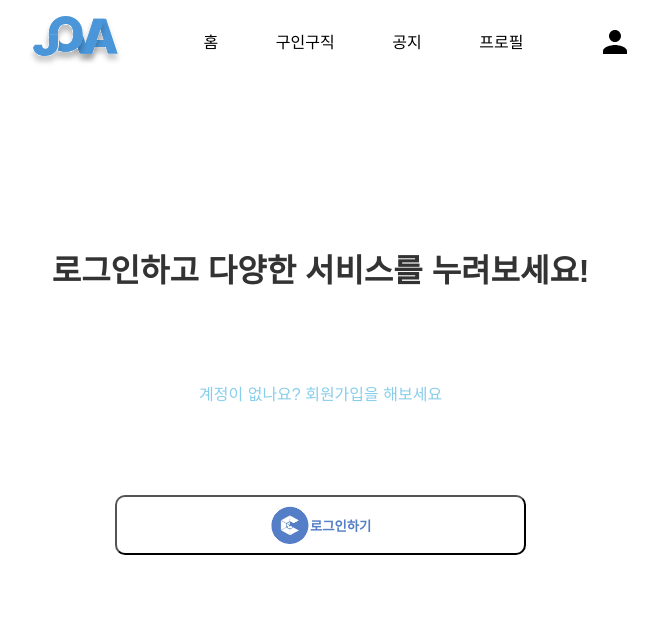
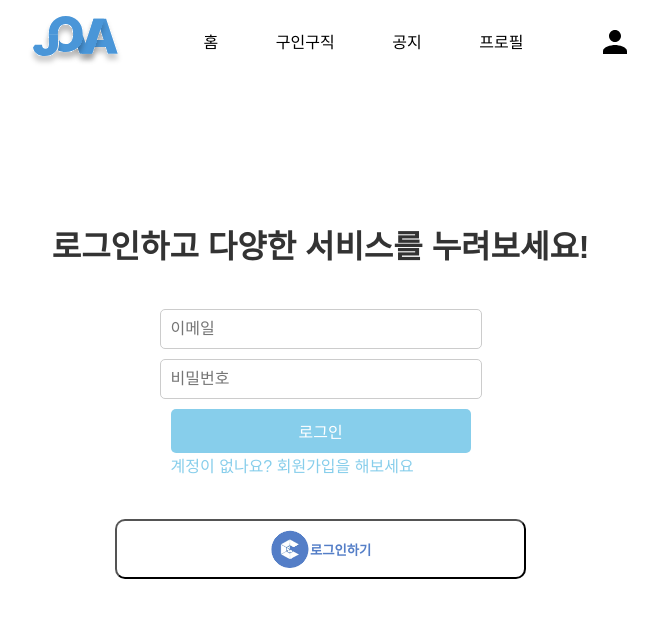
Before and after one commit to IdeaFestival-JOVA/JOVA-client-V0.5, a React (Vite) app: page /login in a window 1280 px wide. Shown: the top 618 px of the page, without its empty margins (313-971 px from the left). Built offline with nearby package versions, Linux system fonts and the light colour scheme; a web font is replaced by a local one.

Commit message:
로그인 폼 완성성

```diff
--- a/src/page/login/login.tsx
+++ b/src/page/login/login.tsx
@@ -1,7 +1,7 @@
 import { useEffect } from "react";
 import { useLocation, useNavigate } from "react-router-dom";
+import styled from "styled-components";
 import LoginButton from "./loginBtn";
-import styled from "styled-components";
 
 function useQuery() {
   return new URLSearchParams(useLocation().search);
@@ -17,8 +17,44 @@ const Wrapper = styled.div`
   flex-direction: column;
 `;
 
+const LoginForm = styled.form`
+  display: flex;
+  flex-direction: column;
+  align-items: center;
+  gap: 10px;
+  width: 300px;
+`;
+
+const Input = styled.input`
+  width: 100%;
+  padding: 10px;
+  border: 1px solid #ccc;
+  border-radius: 5px;
+  font-size: 16px;
+`;
+
+const LoginBtn = styled.button`
+  width: 100%;
+  padding: 10px;
+  background-color: skyblue;
+  border: none;
+  border-radius: 5px;
+  color: white;
+  font-size: 16px;
+  cursor: pointer;
+
+  &:hover {
+    background-color: deepskyblue;
+  }
+`;
+
 const SignUpBtn = styled.p`
   color: skyblue;
+  cursor: pointer;
+
+  &:hover {
+    text-decoration: underline;
+  }
 `;
 
 const Login = () => {
@@ -58,9 +94,16 @@ const Login = () => {
   return (
     <Wrapper>
       <h1>로그인하고 다양한 서비스를 누려보세요!</h1>
-      <SignUpBtn onClick={handleClick}>
-        계정이 없나요? 회원가입을 해보세요
-      </SignUpBtn>
+      <div>
+        <LoginForm>
+          <Input type="email" placeholder="이메일" required />
+          <Input type="password" placeholder="비밀번호" required />
+          <LoginBtn type="submit">로그인</LoginBtn>
+        </LoginForm>
+        <SignUpBtn onClick={handleClick}>
+          계정이 없나요? 회원가입을 해보세요
+        </SignUpBtn>
+      </div>
       <LoginButton />
     </Wrapper>
   );
```
